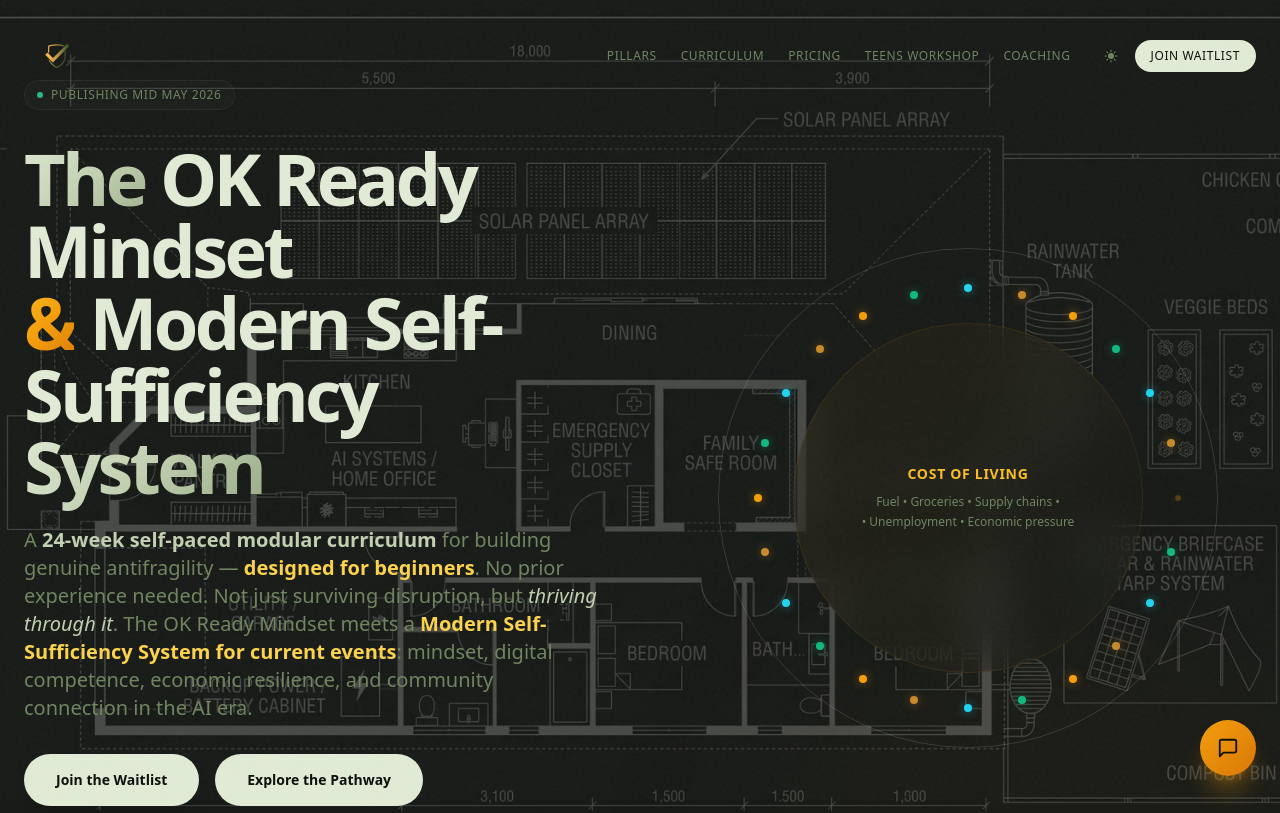
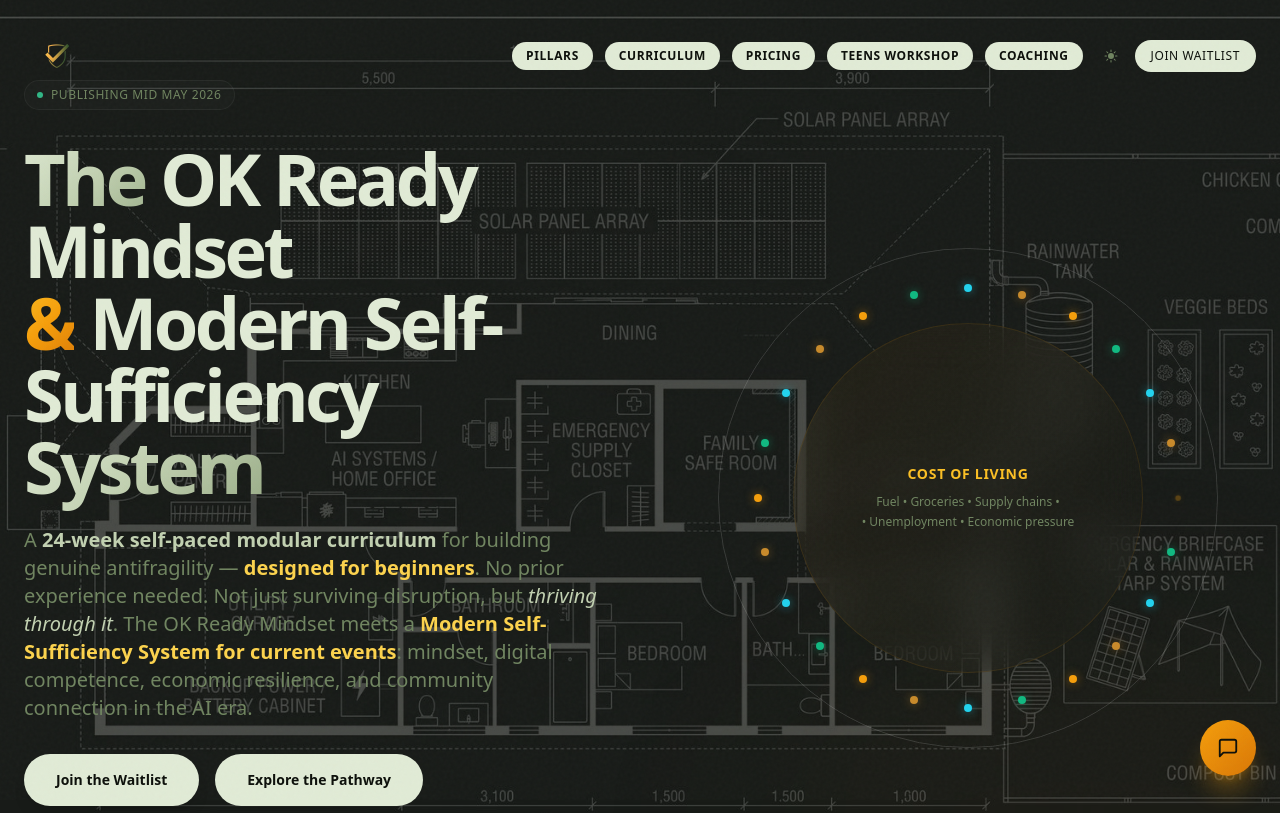
Before and after one commit to boktoday/okready-landing, a React (Vite) app: page / in a window 1280 px wide. Shown: the top 813 px of the page. Built offline with nearby package versions, Linux system fonts and the light colour scheme.

Commit message:
Nav links styled as waitlist buttons (desktop + mobile)

```diff
--- a/src/components/Navbar.tsx
+++ b/src/components/Navbar.tsx
@@ -50,12 +50,12 @@ export default function Navbar({ onJoinClick }: NavbarProps) {
         </a>
 
         {/* Desktop nav */}
-        <div className="hidden md:flex items-center gap-6">
+        <div className="hidden md:flex items-center gap-3">
           {navLinks.map((link) => (
             <a
               key={link.id}
               href={link.href}
-              className="text-xs text-earth-400 hover:text-earth-200 transition-colors uppercase tracking-wider"
+              className="px-3.5 py-1.5 bg-earth-100 text-earth-950 rounded-full text-xs font-semibold hover:bg-earth-50 transition-all hover:scale-105 active:scale-[0.98] uppercase tracking-wider"
             >
               {link.label}
             </a>
@@ -129,7 +129,7 @@ export default function Navbar({ onJoinClick }: NavbarProps) {
               e.preventDefault();
               handleNavClick(link.id);
             }}
-            className="text-xl text-earth-300 hover:text-amber-300 transition-colors uppercase tracking-wider font-medium"
+            className="px-5 py-2.5 bg-earth-100 text-earth-950 rounded-full text-base font-semibold hover:bg-earth-50 transition-all uppercase tracking-wider text-center w-full"
           >
             {link.label}
           </a>
```
